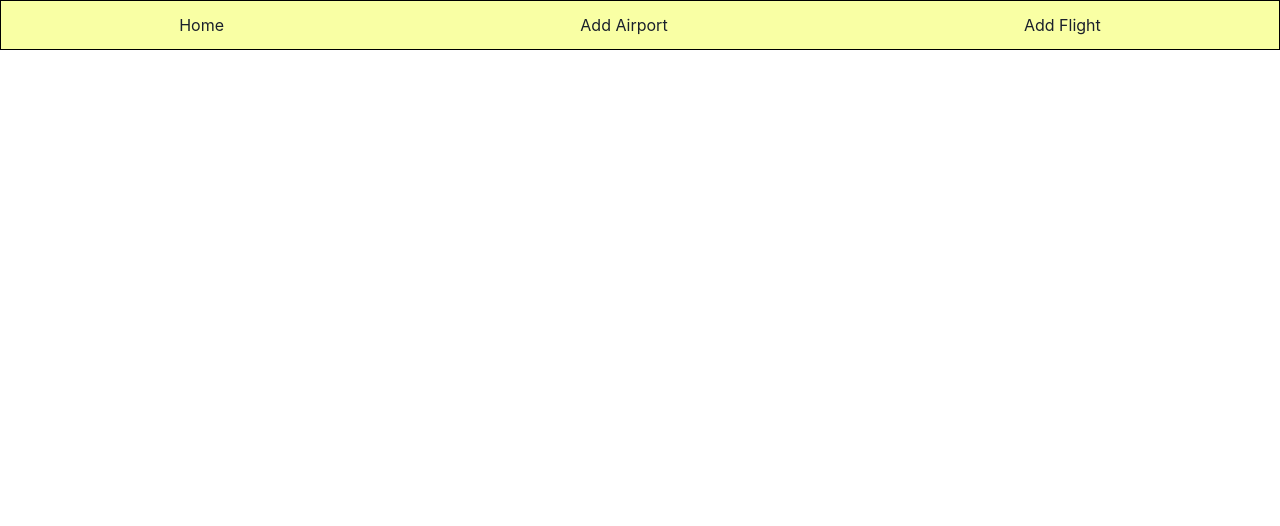
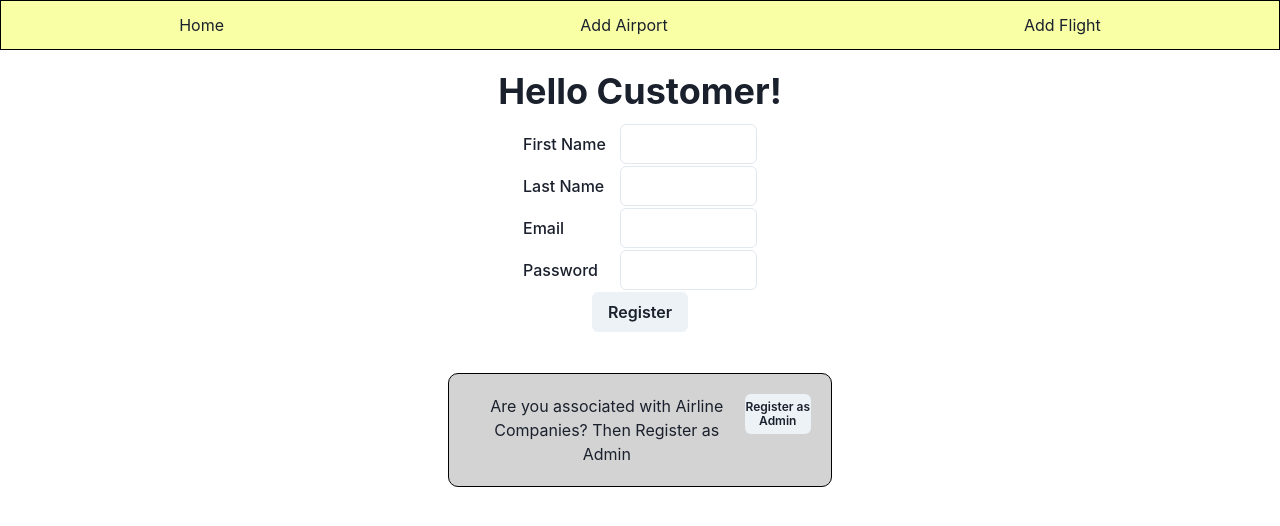
Before and after one commit to sreerag-rajan/fight-or-flight-client, a React (Vite) app: page /register in a window 1280 px wide. Shown: the top 526 px of the page. Built offline with nearby package versions, Linux system fonts and the light colour scheme.

Commit message:
built the register page as well as added auth to redux. Working on login

```diff
--- a/src/Components/AllRoutes/AllRoutes.jsx
+++ b/src/Components/AllRoutes/AllRoutes.jsx
@@ -3,6 +3,7 @@ import { Route, Routes } from "react-router-dom";
 import { AddAirport } from "../AddAirport/AddAirport";
 import { AddFlight } from "../AddFlights/AddFlights";
 import {Home} from "../Home";
+import { Register } from "../Register/Register";
 
 class AllRoutes extends React.Component{
     constructor(props){
@@ -13,6 +14,7 @@ class AllRoutes extends React.Component{
         return(
             <Routes>
                 <Route path="/" element={<Home/>}/>
+                <Route path="/register" element={<Register/>}/>
                 <Route path="/addairport" element={<AddAirport/>}/>
                 <Route path="/addflight" element={<AddFlight/>}/>
             </Routes>
--- /dev/null
+++ b/src/Components/Login/Login.jsx
@@ -0,0 +1,6 @@
+
+export const Login = ()=>{
+    return <div>
+
+    </div>
+}
--- /dev/null
+++ b/src/Components/Register/Register.jsx
@@ -0,0 +1,123 @@
+import { TableContainer, FormControl, FormLabel, FormErrorMessage, FormHelperText, Input, Tr, Th, Td, Button, Heading, Box, Text, Flex, Alert,
+    AlertIcon,
+    AlertTitle,
+    AlertDescription, } from "@chakra-ui/react"
+import axios from "axios";
+import { useState } from "react";
+export const Register = ()=>{
+    const [isCustomer, setIsCustomer] = useState(true);
+    const [formData, setFormData] = useState({
+        firstName:"",
+        lastName:"",
+        email:"",
+        password:"",
+        role:isCustomer?"Customer":"Admin",
+        company:"",
+        employeeId:""
+    })
+
+    const handleChange =(e)=>{
+        const {name, value} = e.target;
+
+        setFormData({...formData, [name]:value});
+    }
+    const handleSubmit = (e)=>{
+        e.preventDefault()
+        axios.post("http://localhost:8080/auth/register",formData).then(({data})=>{
+            console.log(data);
+            setFormData({
+                firstName:"",
+                lastName:"",
+                email:"",
+                password:"",
+                role:isCustomer?"Customer":"Admin",
+                company:"",
+                employeeId:""
+            })
+        })
+    }
+
+    return(
+    <div>
+        {isCustomer?<Heading as={"h1"}>Hello Customer!</Heading>:<Heading as={"h1"}>Register as Admin</Heading>}
+        <TableContainer padding={"10px"} width={"20%"} margin="auto">
+            <FormControl >
+                <Tr>
+                    <Th>
+                        <FormLabel htmlFor="firstName">First Name</FormLabel>
+                    </Th>
+                    <Td>
+                        <Input onChange={handleChange} name="firstName" type={"text"} value={formData.firstName}/>
+                    </Td>
+                </Tr>
+                <Tr>
+                    <Th>
+                        <FormLabel htmlFor="lastName">Last Name</FormLabel>
+                    </Th>
+                    <Td>
+                        <Input onChange={handleChange} name="lastName" type={"text"} value={formData.lastName}/>
+                    </Td>
+                </Tr>
+                <Tr>
+                    <Th>
+                        <FormLabel htmlFor="email">Email</FormLabel>
+                    </Th>
+                    <Td>
+                        <Input onChange={handleChange} name="email" type={"email"} value={formData.email}/>
+                    </Td>
+                </Tr>
+                <Tr>
+                    <Th>
+                        <FormLabel htmlFor="password">Password</FormLabel>
+                    </Th>
+                    <Td>
+                        <Input onChange={handleChange} name="password" type={"password"} value={formData.password}/>
+                    </Td>
+                </Tr>
+                {!isCustomer&&<><Tr>
+                    <Th>
+                        <FormLabel htmlFor="company">Company</FormLabel>
+                    </Th>
+                    <Td>
+                        <Input onChange={handleChange} name="company" type={"text"} value={formData.company}/>
+                    </Td>
+                </Tr>
+                <Tr>
+                    <Th>
+                        <FormLabel htmlFor="employeeId">Employee Id</FormLabel>
+                    </Th>
+                    <Td>
+                        <Input onChange={handleChange} name="employeeId" type={"text"} value={formData.employeeId}/>
+                    </Td>
+                </Tr></>}
+                <Tr>
+                    <Td colSpan={"2"}>
+                        <Button onClick={handleSubmit}>Register</Button>
+                    </Td>
+                </Tr>
+            </FormControl>
+
+        </TableContainer>
+        {!isCustomer&&<>
+            <Alert width={"50%"} margin="auto" status='error'>
+                <AlertIcon />
+                <AlertDescription>Your Employee Id will be verified with the company. In case they do not match with the details provided, your account will be deactivated and action may be taken against you.</AlertDescription>
+            </Alert>
+            <Alert width={"50%"} margin="auto" marginTop={"10px"} status='info'>
+                <AlertIcon />
+                Ideally I would not have liked to do admin registration this way. It is highly unsecure. But for the demo purposes this was what seemed workable
+            </Alert>
+        </>
+        }
+
+        {isCustomer?<Flex width={"30%"} border="1px solid black" borderRadius={"10px"} backgroundColor="lightgray" margin={"auto"} marginTop="30px" padding={"20px"}>
+            <Text>Are you associated with Airline Companies? Then Register as Admin</Text>
+            <Button onClick={()=>{setIsCustomer(false)}} fontSize={"12px"}>Register as <br/> Admin</Button>
+        </Flex>:<Box width={"30%"} border="1px solid black" borderRadius={"10px"} backgroundColor="lightgray" margin={"auto"} marginTop="30px" padding={"20px"}>
+            <Button onClick={()=>{setIsCustomer(true)}}>Register as Customer</Button>
+        </Box>}
+
+
+    </div>
+    )
+}
--- /dev/null
+++ b/src/Redux/Auth/auth.action.js
@@ -0,0 +1,4 @@
+export const SET_USER = "SET_USER"
+
+
+export const setUser = (payload)=>({type:SET_USER, payload})
--- /dev/null
+++ b/src/Redux/Auth/auth.reducer.js
@@ -0,0 +1,14 @@
+import { SET_USER } from "./auth.action"
+
+const initState = {
+    user:null
+}
+
+export const authReducer = (store=initState, {type, payload})=>{
+    switch(type){
+        case SET_USER:
+            return {...store, user:payload}
+        default:
+            return store
+    }
+}
--- a/src/Redux/store.js
+++ b/src/Redux/store.js
@@ -1,4 +1,5 @@
 import { applyMiddleware, combineReducers, legacy_createStore } from "redux";
+import { authReducer } from "./Auth/auth.reducer";
 import { flightReducer } from "./flights/flights.reducer";
 
 const loggerMiddleware = (store)=>(next)=>(action)=>{
@@ -9,7 +10,8 @@ const loggerMiddleware = (store)=>(next)=>(action)=>{
 }
 
 const rootReducer = combineReducers({
-    flights: flightReducer
+    flights: flightReducer,
+    auth: authReducer
 })
 
 export const store = legacy_createStore(rootReducer, applyMiddleware(loggerMiddleware));
--- a/src/main.jsx
+++ b/src/main.jsx
@@ -6,7 +6,8 @@ import {Provider as ReduxProvider} from "react-redux"
 import {store} from "./Redux/store"
 import { ChakraProvider } from '@chakra-ui/react'
 
-ReactDOM.createRoot(document.getElementById('root')).render(
+const root = ReactDOM.createRoot(document.getElementById('root'));
+root.render(
   <React.StrictMode>
     <BrowserRouter>
     <ReduxProvider store={store}>
```
